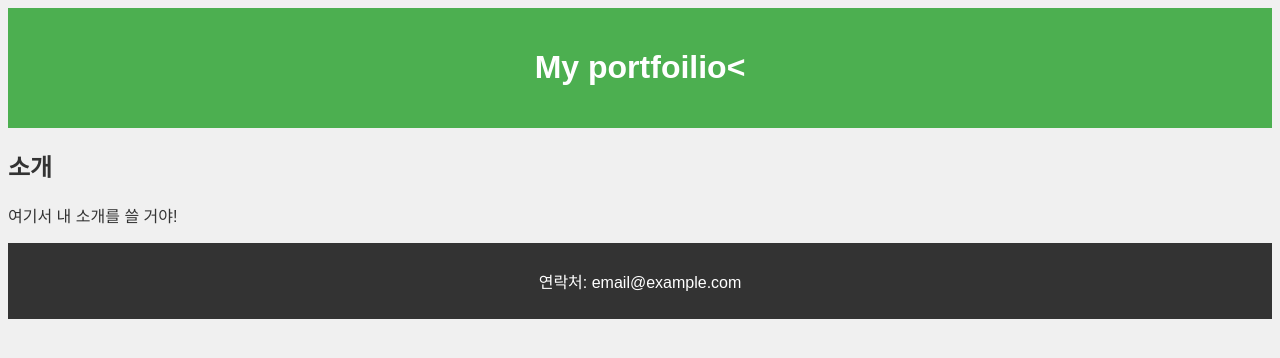
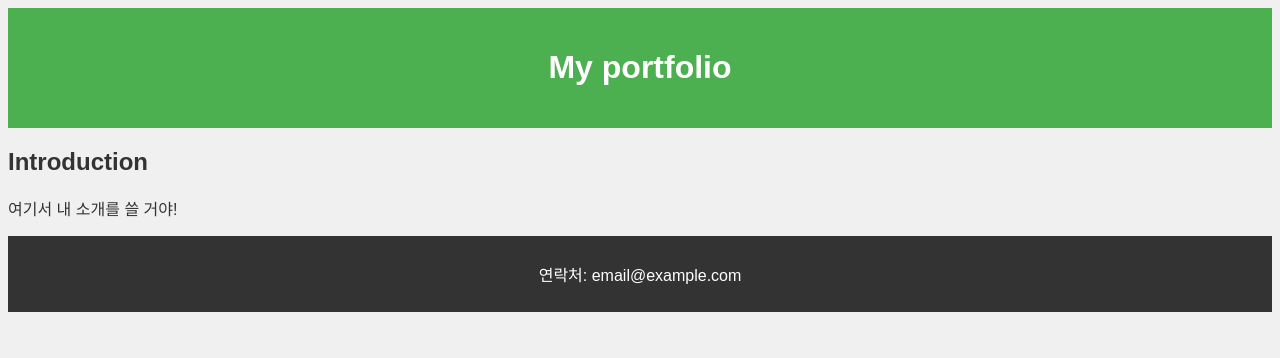
Before and after one commit to Kahn2000/My-portfolio-site, a plain HTML site: page index.html in a window 1280 px wide. Drawn offline with Linux system fonts and the light colour scheme.

Commit message:
Add files via upload

```diff
--- a/index.html
+++ b/index.html
@@ -3,15 +3,15 @@
 <head>
     <meta charset="UTF-8">
     <meta name="viewport" content="width=device-width, initial-scale=1.0">
-    <title>My portfoilio</title>
+    <title> My portfolio </title>
     <link rel="stylesheet" href="style.css">
 </head>
 <body>
     <header>
-        <h1>My portfoilio<</h1>
+        <h1> My portfolio </h1>
     </header>
     <section>
-        <h2>소개</h2>
+        <h2>Introduction</h2>
         <p>여기서 내 소개를 쓸 거야!</p>
     </section>
     <footer>
```
